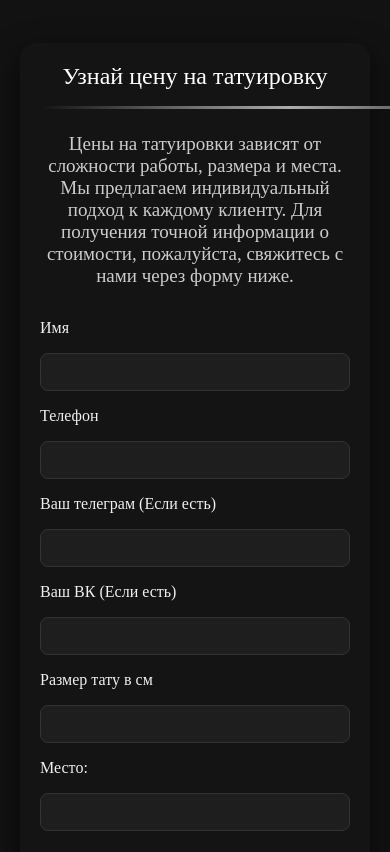
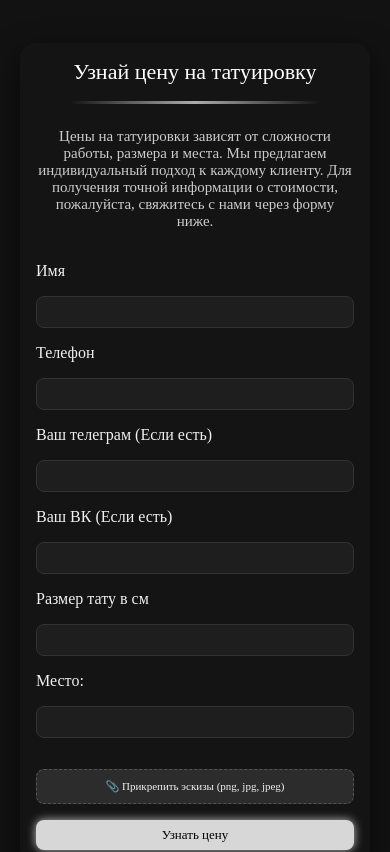
Before and after one commit to Sa1Ko-inv/Papessa, a Vue app: page / in a window 390 px wide. Shown: the part 2320-3172 px from the top of the page. Built offline with nearby package versions, Linux system fonts and the light colour scheme.

Commit message:
fixed media in PriceSection

```diff
--- a/src/section/PriceSection.vue
+++ b/src/section/PriceSection.vue
@@ -559,4 +559,112 @@ button:disabled {
   }
 }
 
+/* ======= >1920px (Большие экраны) ======= */
+@media (min-width: 1921px) {
+  .container {
+    max-width: 1400px;
+    padding: 60px;
+  }
+
+  .section-title {
+    font-size: 48px;
+  }
+
+  .section-title::after {
+    width: 900px;
+  }
+
+  .merch-gallery img {
+    width: 320px;
+  }
+}
+
+/* ======= max-width: 1024px (Планшеты) ======= */
+@media (max-width: 1024px) {
+  .container {
+    padding: 30px;
+  }
+
+  .section-title {
+    font-size: 32px;
+  }
+
+  .section-title::after {
+    width: 500px;
+  }
+
+  .merch-gallery img {
+    width: 200px;
+  }
+
+  .form input,
+  .form button {
+    font-size: 15px;
+    padding: 10px;
+  }
+}
+
+/* ======= max-width: 768px (Мобильные) ======= */
+@media (max-width: 768px) {
+  .section-title {
+    font-size: 26px;
+  }
+
+  .section-title::after {
+    width: 300px;
+  }
+
+  .container {
+    padding: 20px;
+  }
+
+  .merch-gallery img {
+    width: 170px;
+  }
+
+  .description {
+    font-size: 16px;
+  }
+
+  .form input,
+  .form button {
+    font-size: 14px;
+    padding: 8px;
+  }
+}
+
+/* ======= max-width: 480px (Маленькие экраны) ======= */
+@media (max-width: 480px) {
+  .section-title {
+    font-size: 22px;
+  }
+
+  .section-title::after {
+    width: 250px;
+  }
+
+  .container {
+    padding: 16px;
+  }
+
+  .merch-gallery img {
+    width: 140px;
+  }
+
+  .file-label {
+    font-size: 11px;
+    padding: 10px;
+  }
+
+  .description {
+    font-size: 15px;
+  }
+
+  .form input,
+  .form button {
+    font-size: 13px;
+    padding: 7px;
+  }
+}
+
 </style>
```
